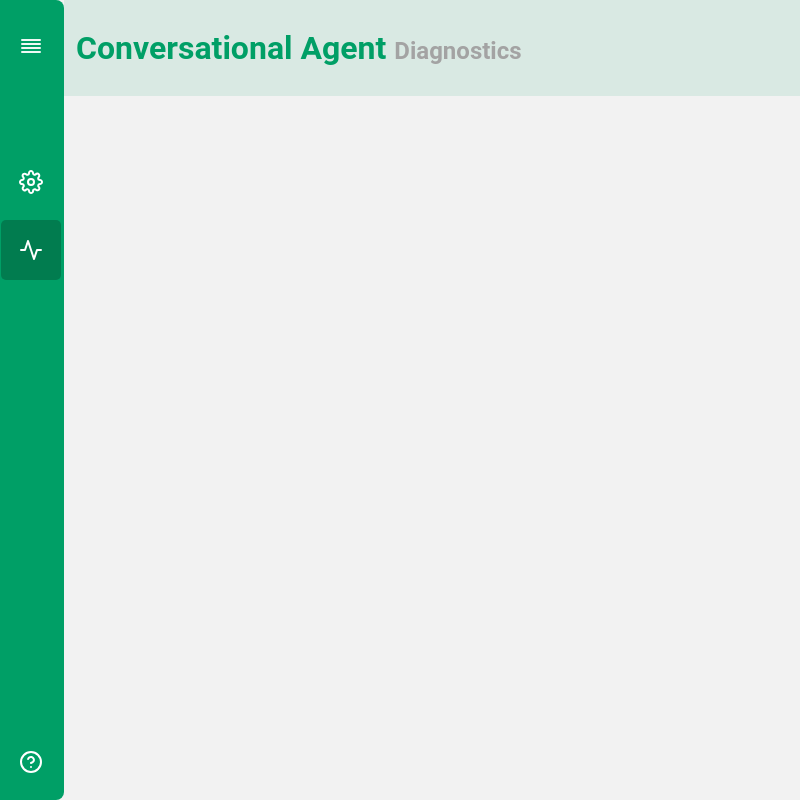
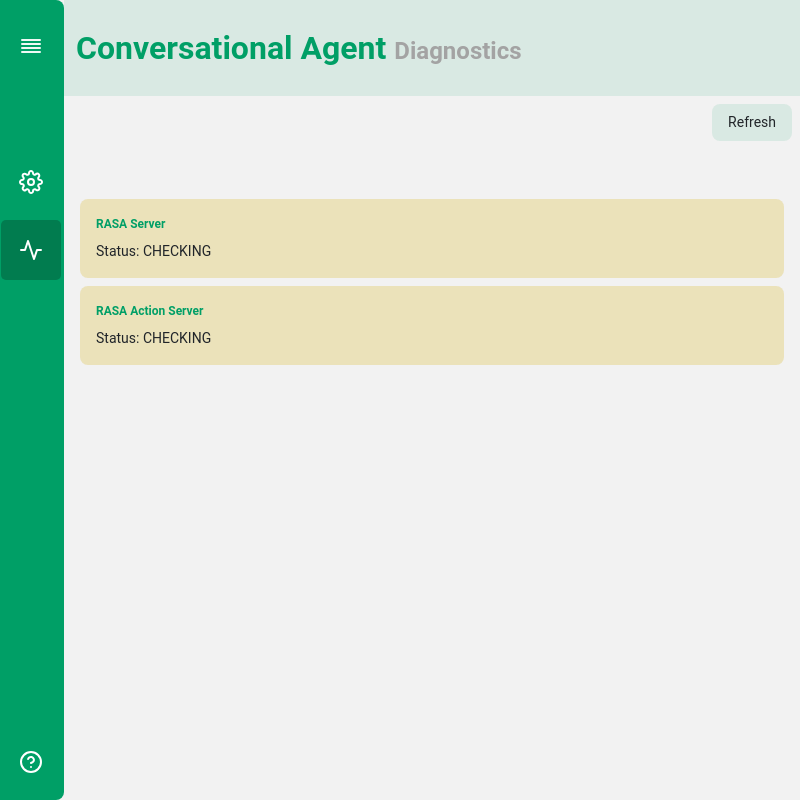
Before and after one commit to dev-kasibhatla/gsoc-conversationalAgent, an Electron app: page application/src/diagnostics.html in a window 800 px wide. Drawn offline with nearby package versions, Linux system fonts and the light colour scheme; no server answers.

Commit message:
Create diagnostics page

```diff
--- a/application/src/diagnostics.html
+++ b/application/src/diagnostics.html
@@ -68,27 +68,37 @@
 
       </div>
 
+      <div class="refresh-servers-button" onclick="refreshStatus()">
+        Refresh
+      </div>
 
       <!-- Actual content area -->
       <div class="chat-box">
+
+        <div class="card-bg card-click" onclick="rasaClick()">
+          <div class="card-title " >
+            RASA Server
+          </div>
+          <div id="rasa-server-status">
+            Status: CHECKING
+          </div>
+        </div>
+
+        <div class="card-bg card-click" onclick="actionClick()">
+          <div class="card-title" >
+            RASA Action Server
+          </div>
+          <div id="rasa-action-status">
+            Status: CHECKING
+          </div>
+        </div>
+
       </div>
     </div>
-
-
-    <!-- <h1>Hello World!</h1>
-    We are using Node.js <span id="node-version"></span>,
-    Chromium <span id="chrome-version"></span>,
-    and Electron <span id="electron-version"></span>. -->
     <script src="./renderer.js"></script>
-    <!-- <script>
-      const {ds} = require('./deepspeesh.js');
-      const { ipcRenderer } = require('electron');
-      ipcRenderer.on('call-foo', (event, arg) => {
-        foo(arg)
-      });
-    </script> -->
     <script src="https://cdn.jsdelivr.net/npm/bootstrap@5.0.2/dist/js/bootstrap.bundle.min.js" integrity="sha384-MrcW6ZMFYlzcLA8Nl+NtUVF0sA7MsXsP1UyJoMp4YLEuNSfAP+JcXn/tWtIaxVXM" crossorigin="anonymous"></script>
     <!-- <script src = "index.js"></script> -->
     <script src = "nav.js"></script>
+    <script src = "diagnostics.js"></script>
   </body>
 </html>
--- /dev/null
+++ b/application/src/diagnostics.js
@@ -0,0 +1,17 @@
+const {RasaHandler} = require("./rasaHandler");
+
+RasaHandler.init();
+
+function refreshStatus() {
+    RasaHandler.init();
+}
+
+function rasaClick() {
+    logv("rasa node clicked");
+    RasaHandler.rasaNodeClicked();
+}
+
+function actionClick() {
+    logv("action node clicked");
+    RasaHandler.actionNodeClicked();
+}
```
